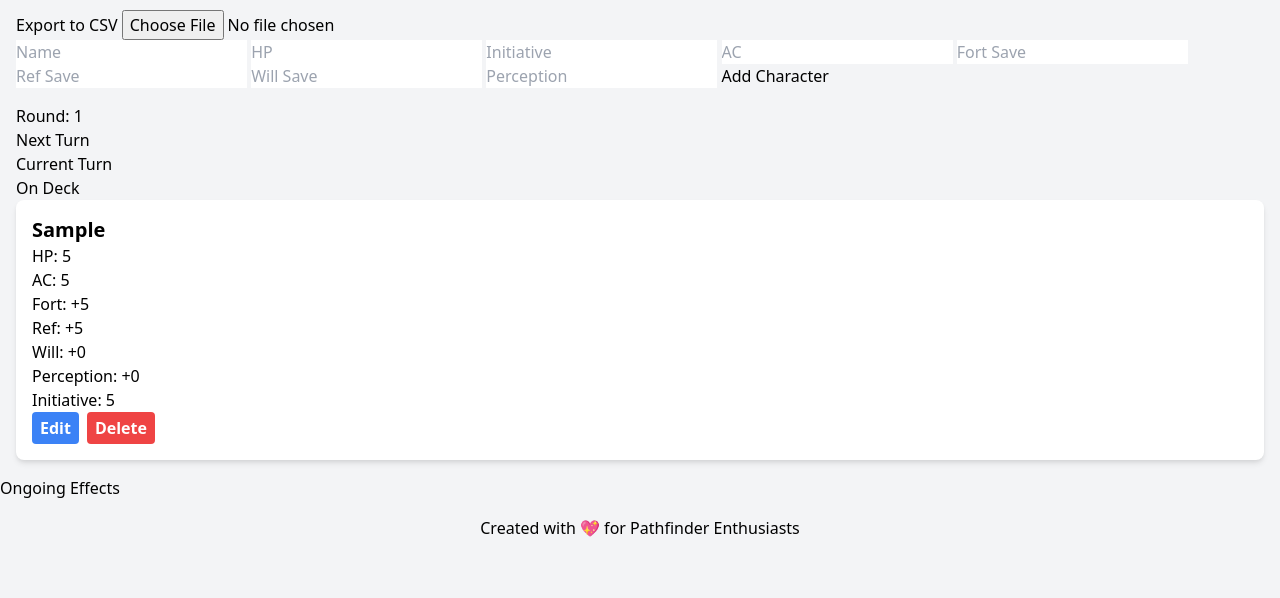
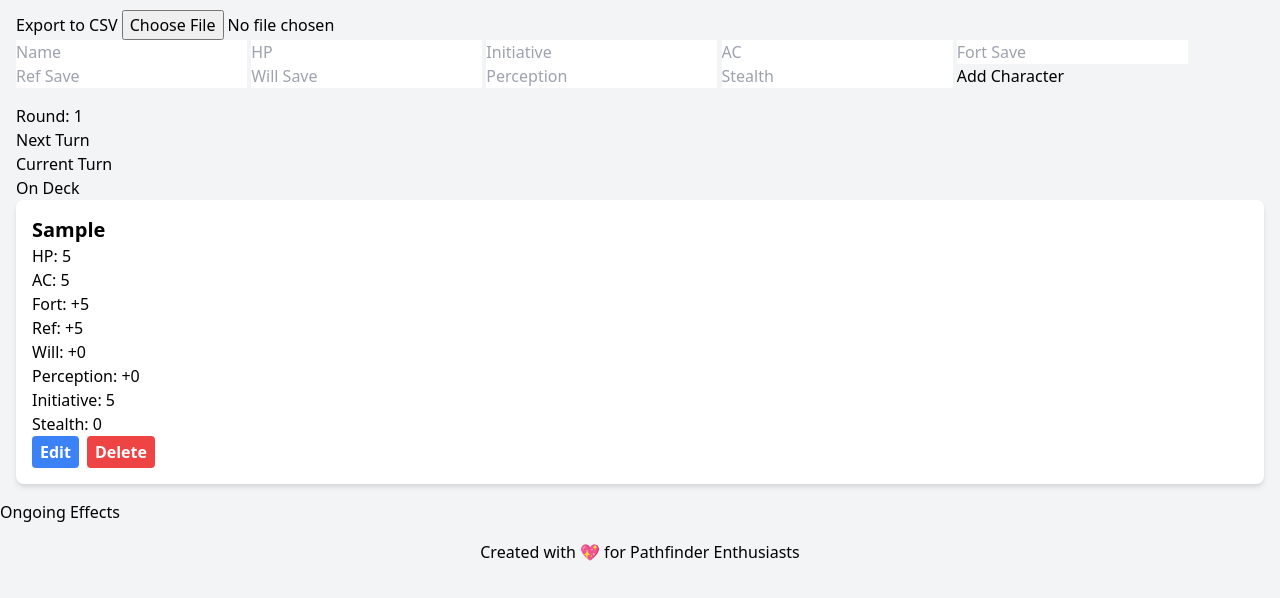
Before and after one commit to valastra/pathfinder2e-combat-tracker, a plain HTML site: page index.html in a window 1280 px wide. Both pictures are taken after typing "Sample", "5", "5", "5", "5", "5" into the empty fields and a click on the button "Add Character". Shown: the part 78-676 px from the top of the page. Drawn offline with nearby package versions, Linux system fonts and the light colour scheme.

Commit message:
added stealth stat

```diff
--- a/app.js
+++ b/app.js
@@ -16,7 +16,8 @@ function handleFormSubmit(event) {
         fortSave: parseInt(document.getElementById('characterFort').value, 10) || 0,
         refSave: parseInt(document.getElementById('characterRef').value, 10) || 0,
         willSave: parseInt(document.getElementById('characterWill').value, 10) || 0,
-        perception: parseInt(document.getElementById('characterPerception').value, 10) || 0
+        perception: parseInt(document.getElementById('characterPerception').value, 10) || 0,
+        stealth: parseInt (document.getElementById('characterStealth').value, 10) || 0
         // Retrieve other fields similarly
     };
 
@@ -142,6 +143,10 @@ function updateCharacterList() {
         const initiativeElement = document.createElement('p');
         initiativeElement.textContent = `Initiative: ${character.initiative}`;
         characterCard.appendChild(initiativeElement);
+
+        const stealthElement = document.createElement('p');
+        stealthElement.textContent = `Stealth: ${character.stealth}`;
+        characterCard.appendChild(stealthElement);
 
         // Create Edit Button
         const editButton = document.createElement('button');
--- a/index.html
+++ b/index.html
@@ -32,6 +32,7 @@
                 <input type="number" id="characterRef" placeholder="Ref Save" class="...">
                 <input type="number" id="characterWill" placeholder="Will Save" class="...">
                 <input type="number" id="characterPerception" placeholder="Perception" class="...">
+                <input type="number" id="characterStealth" placeholder="Stealth" class="...">
                 <!-- Add more fields for other attributes -->
                 <button type="submit">Add Character</button>
             </form>
```
